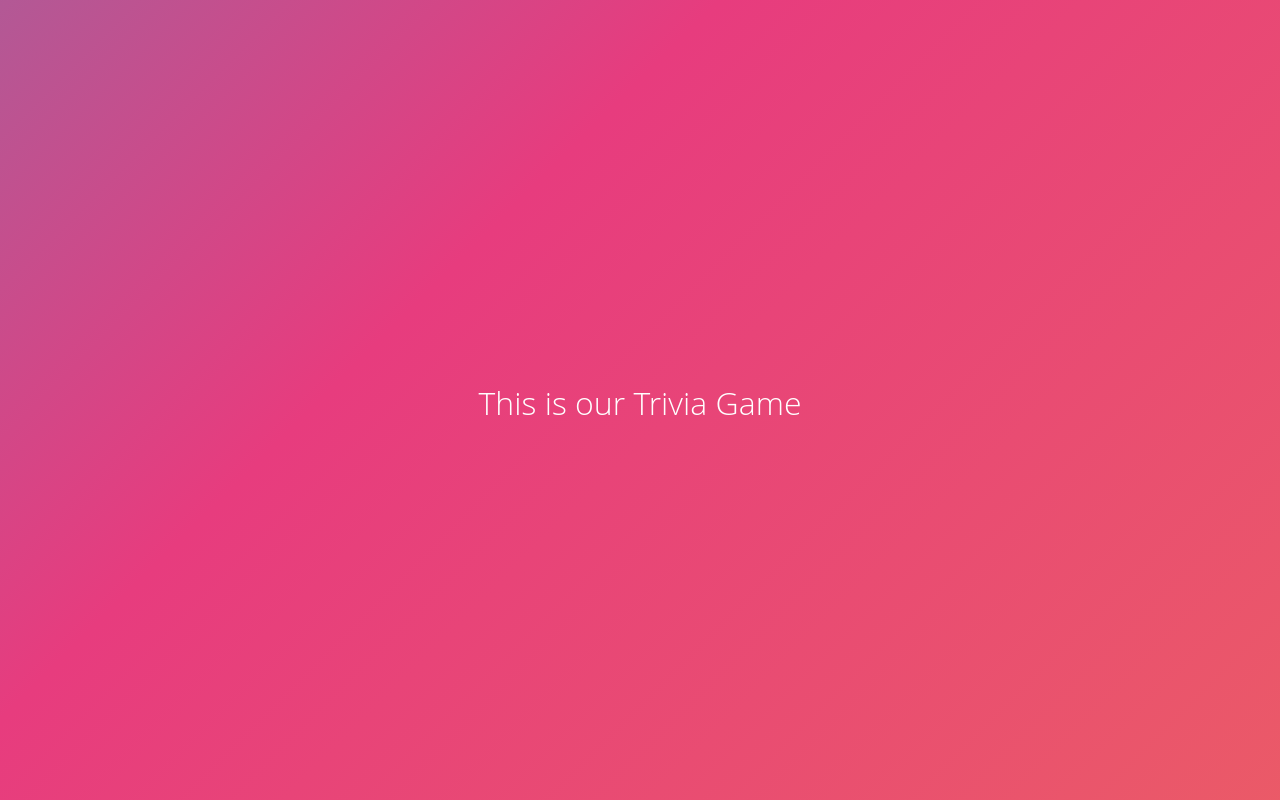
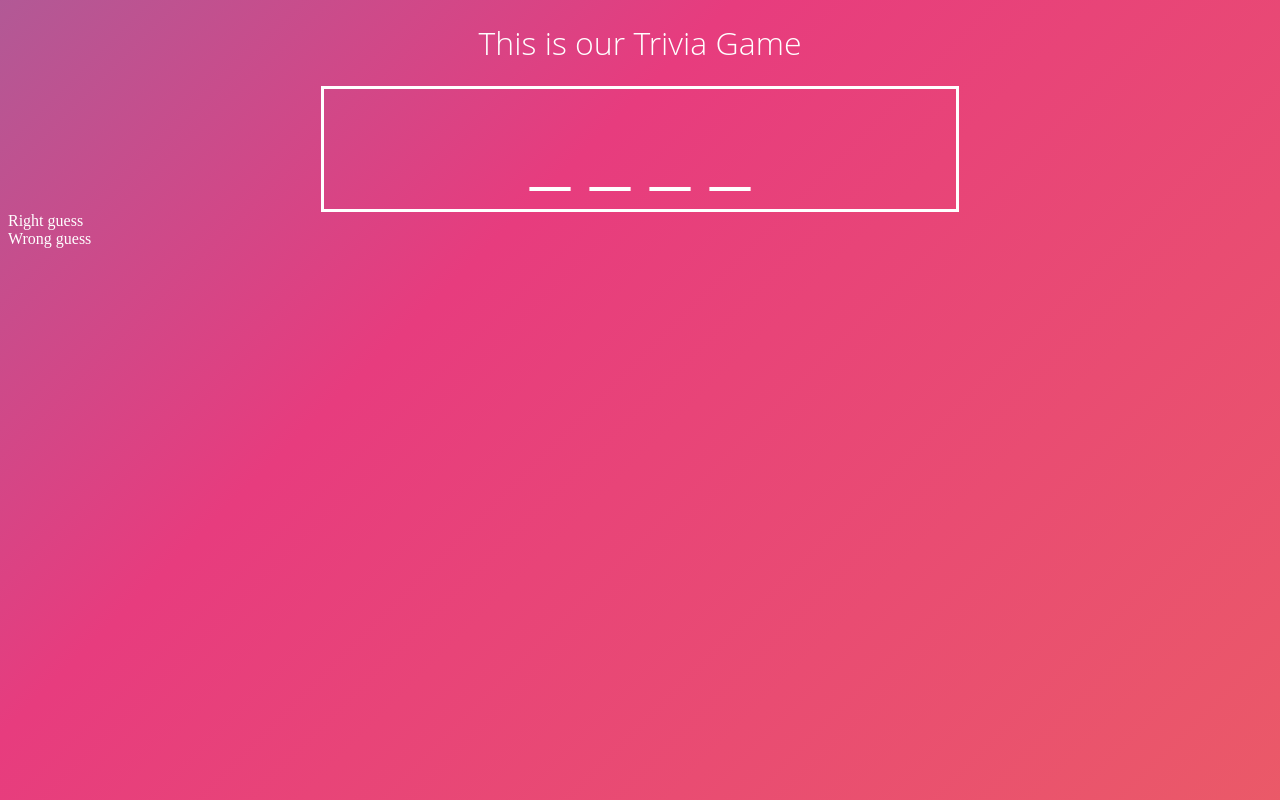
Before and after one commit to tsimnujhawj/Word-Guess-Game, a plain HTML site: page index.html in a window 1280 px wide. Drawn offline with Linux system fonts and the light colour scheme.

Commit message:
update 5.21.2018

```diff
--- a/assets/css/style.css
+++ b/assets/css/style.css
@@ -50,8 +50,18 @@ h6 {
 	font-family: 'Open Sans';
 	font-weight: 300;
 	text-align: center;
-	position: absolute;
 	top: 45%;
 	right: 0;
 	left: 0;
 }
+
+.underscore {
+	border: 3px solid #FFFFFF;
+	font-size: 80px;
+	text-align: center;
+	margin: 0 auto;
+	width: 50%;
+	height: 100px;
+	padding-top: 20px;
+	padding-bottom: 0px;
+}
--- a/assets/javascript/game.js
+++ b/assets/javascript/game.js
@@ -41,7 +41,7 @@ var words = [
     "NegaDuck",
     "Howard the Duck",
     "Yakky Doodle",
-    "County Duckula",
+    "Count Duckula",
     "Quackerjack",
     "Abby Mallard"];
 
@@ -56,16 +56,6 @@ var chosenWord = words[randNum];
 
 console.log(chosenWord);
 
-
-// function calcGuess(userGuess, randWord)
-// {
-//     var userGuess = event.key;
-// var randWord = words[(Math.random() * words.length)];
-// }
-// document.write(randWord);
-
-
-
 // Create underscores based on word
 var genUnderscore = function() {
     for (var i = 0; i < chosenWord.length; i++) {
@@ -73,22 +63,31 @@ var genUnderscore = function() {
     }
     return underScore;
 }
+console.log(genUnderscore());
 
-console.log(genUnderscore());
 // Get user's guess
 document.addEventListener("keypress", function(event) {
     var keycode = event.keyCode;
     var keyword = String.fromCharCode(keycode);
+
 // if user guess is right
     if (chosenWord.indexOf(keyword) > -1) {
         console.log(true);
 // add to right words array
     rightWord.push(keyword);
+    console.log(underScore);
+// replace underscor with right letter
+    underScore[chosenWord.indexOf(keyword)] = keyword;
+// checks to see if user word matches
+    if (underScore.join("") == chosenWord) {
+        alert("You win!");
     }
+}
+// add to wrong words array
     console.log(keyword);
     wrongWord.push(keyword);
+});
 
-});
 // Check if guess is right
 
 // if right push to right array
--- a/index.html
+++ b/index.html
@@ -10,11 +10,18 @@
 
 </head>
 <body>
-    <h1>This is our Trivia Game</h1>
+    <div class="container">
+        <header>
+            <h1>This is our Trivia Game</h1>
+        </header>
 
-<div class="">
+        <div class="underscore">_ _ _ _</div>
+        <div class="rightGuess">Right guess</div>
+        <div class="wrongGuess">Wrong guess</div>
 
-</div>
+    </div>
+
+
 
 </body>
 </html>
```
